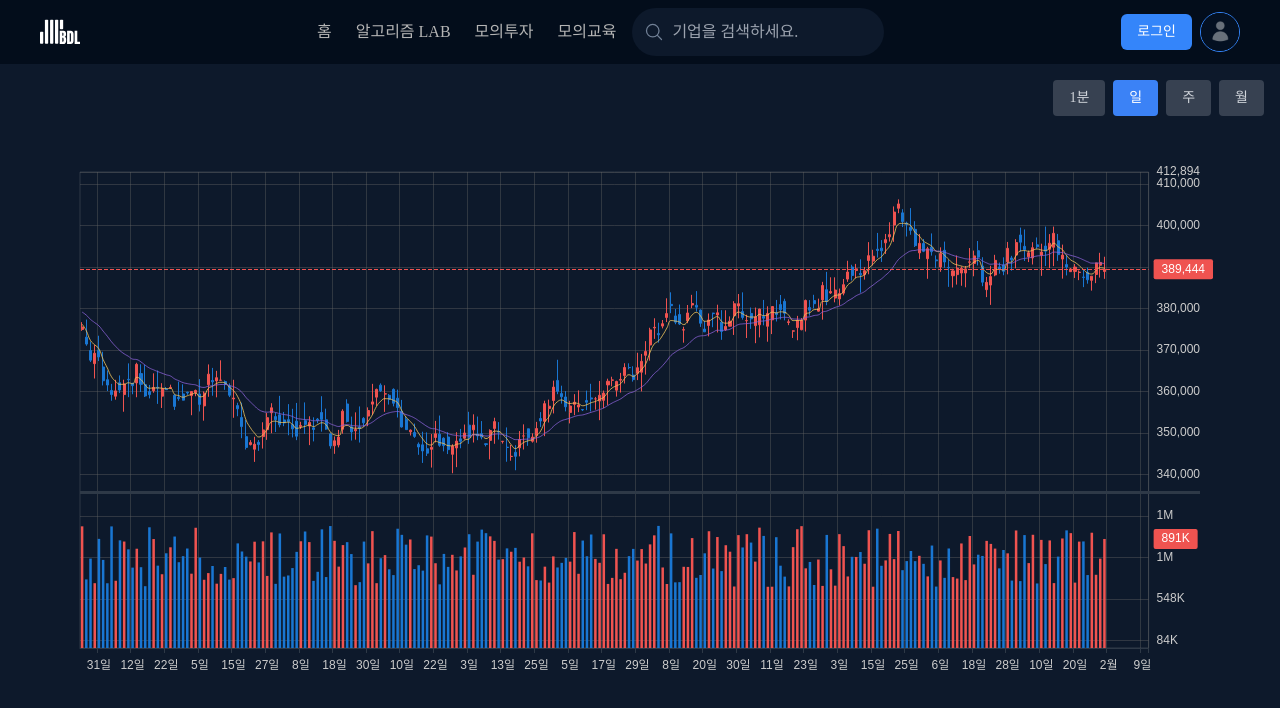
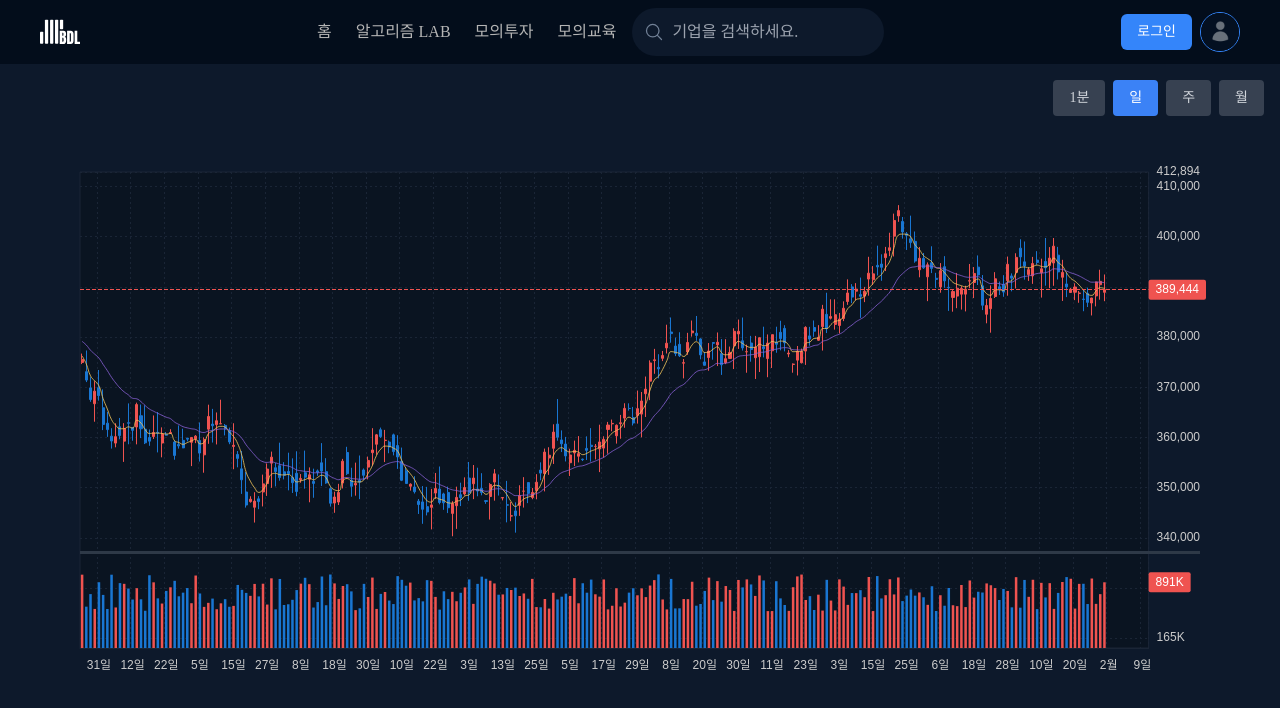
Before and after one commit to stitchzzang/BDL_PJT, a React (Vite) app: page /simulated-investment in a window 1280 px wide. Shown: the top 708 px of the page. Built offline with nearby package versions, Linux system fonts and the light colour scheme; a web font is replaced by a local one.

Commit message:
design: y축 레이블 여백 조정

```diff
--- a/src/components/ui/chart.tsx
+++ b/src/components/ui/chart.tsx
@@ -10,20 +10,6 @@ import { DataPoint } from '@/mocks/dummy-data';
 interface ExtendedDataPoint extends DataPoint {
   rawDate?: Date;
 }
-
-// 빈 데이터 포인트 타입 정의
-interface EmptyDataPoint {
-  date: string;
-  open: number;
-  high: number;
-  low: number;
-  close: number;
-  volume: number;
-  changeType: 'NONE';
-  rawDate?: never;
-}
-
-type ChartDataPoint = ExtendedDataPoint | EmptyDataPoint;
 
 interface ChartComponentProps {
   readonly height?: number;
@@ -39,10 +25,8 @@ const FALL_COLOR = '#1976d2'; // 파랑
 export const ChartComponent: React.FC<ChartComponentProps> = ({ height = 700, data }) => {
   const [period, setPeriod] = useState<PeriodType>('DAY');
   const [showVolume, _setShowVolume] = useState<boolean>(true);
-  const [volumeHeightRatio, setVolumeHeightRatio] = useState<number>(0.3);
+  const [volumeHeightRatio, setVolumeHeightRatio] = useState<number>(0.2);
   const [isDragging, setIsDragging] = useState<boolean>(false);
-  const [dragStartY, setDragStartY] = useState<number>(0);
-  const [dragStartRatio, setDragStartRatio] = useState<number>(0);
   const chartRef = useRef<ReactECharts>(null);
 
   // 서비스 동작을 위한 더미 데이터 생성 함수
@@ -527,7 +511,7 @@ export const ChartComponent: React.FC<ChartComponentProps> = ({ height = 700, da
   // 거래량 차트의 높이 비율 상수 정의
   const VOLUME_HEIGHT_RATIO = volumeHeightRatio;
   // 거래량 차트와 캔들차트 사이의 간격 비율
-  const VOLUME_GAP_RATIO = 0.05;
+  const VOLUME_GAP_RATIO = 0.01;
 
   // 거래량 데이터 최대값 계산
   const getMaxVolume = useCallback(() => {
@@ -652,17 +636,12 @@ export const ChartComponent: React.FC<ChartComponentProps> = ({ height = 700, da
   const dataZoomRange = getDataZoomRange();
 
   // 드래그 이벤트 핸들러
-  const handleDragStart = useCallback(
-    (e: React.MouseEvent) => {
-      e.preventDefault();
-      e.stopPropagation();
-      setIsDragging(true);
-      setDragStartY(e.clientY);
-      setDragStartRatio(volumeHeightRatio);
-      document.body.style.cursor = 'ns-resize';
-    },
-    [volumeHeightRatio],
-  );
+  const handleDragStart = useCallback((e: React.MouseEvent) => {
+    e.preventDefault();
+    e.stopPropagation();
+    setIsDragging(true);
+    document.body.style.cursor = 'ns-resize';
+  }, []);
 
   const handleDragMove = useCallback(
     (e: MouseEvent) => {
@@ -821,8 +800,8 @@ export const ChartComponent: React.FC<ChartComponentProps> = ({ height = 700, da
         top: 40,
         bottom: 60,
         show: true,
-        borderColor: '#2e3947',
-        backgroundColor: 'transparent',
+        borderColor: '#1a2536',
+        backgroundColor: '#0a1421',
         containLabel: true,
       },
     ],
@@ -831,7 +810,7 @@ export const ChartComponent: React.FC<ChartComponentProps> = ({ height = 700, da
         type: 'category',
         data: xAxisLabels,
         gridIndex: 0,
-        axisLine: { lineStyle: { color: '#2e3947' } },
+        axisLine: { lineStyle: { color: '#1a2536' } },
         axisLabel: {
           show: true,
           color: '#CCCCCC',
@@ -855,9 +834,13 @@ export const ChartComponent: React.FC<ChartComponentProps> = ({ height = 700, da
         },
         splitLine: {
           show: true,
-          lineStyle: { color: 'rgba(100, 100, 100, 0.4)' },
+          lineStyle: {
+            color: '#1a2536',
+            width: 1,
+            type: [2, 3], // 점선 스타일 적용
+          },
         },
-        axisTick: { show: true },
+        axisTick: { show: false }, // 축 눈금 제거
         boundaryGap: true,
         axisPointer: {
           label: {
@@ -894,12 +877,16 @@ export const ChartComponent: React.FC<ChartComponentProps> = ({ height = 700, da
         type: 'value',
         position: 'right',
         scale: true,
-        splitNumber: 8,
+        splitNumber: 12, // 그리드 라인 개수 증가
         gridIndex: 0,
-        axisLine: { lineStyle: { color: '#2e3947' } },
+        axisLine: { lineStyle: { color: '#1a2536' } },
         splitLine: {
           show: true,
-          lineStyle: { color: 'rgba(100, 100, 100, 0.4)' },
+          lineStyle: {
+            color: '#1a2536',
+            width: 1,
+            type: [2, 3], // 점선 스타일 적용
+          },
         },
         axisLabel: {
           color: '#CCCCCC',
@@ -1013,9 +1000,11 @@ export const ChartComponent: React.FC<ChartComponentProps> = ({ height = 700, da
           label: {
             show: true,
             position: 'end',
+            distance: 0,
+            offset: [0, 0],
             formatter: formatKoreanNumber(Math.floor(currentData.close)),
             backgroundColor: currentPriceColor,
-            padding: [4, 8],
+            padding: [4, 7, 4, 7],
             borderRadius: 2,
             color: '#FFFFFF',
             fontSize: 12,
@@ -1026,6 +1015,8 @@ export const ChartComponent: React.FC<ChartComponentProps> = ({ height = 700, da
               label: {
                 show: true,
                 position: 'end',
+                distance: 0,
+                offset: [0, 0],
               },
             },
           ],
@@ -1087,9 +1078,11 @@ export const ChartComponent: React.FC<ChartComponentProps> = ({ height = 700, da
           label: {
             show: true,
             position: 'end',
+            distance: 0,
+            offset: [0, 0],
             formatter: formatVolumeNumber(currentData.volume),
             backgroundColor: currentPriceColor,
-            padding: [4, 8],
+            padding: [4, 7, 4, 7],
             borderRadius: 2,
             color: '#FFFFFF',
             fontSize: 12,
@@ -1099,6 +1092,12 @@ export const ChartComponent: React.FC<ChartComponentProps> = ({ height = 700, da
               yAxis: scaledVolumeData[scaledVolumeData.length - 1],
               lineStyle: {
                 color: 'transparent',
+              },
+              label: {
+                show: true,
+                position: 'end',
+                distance: 0,
+                offset: [0, 0],
               },
             },
           ],
```
